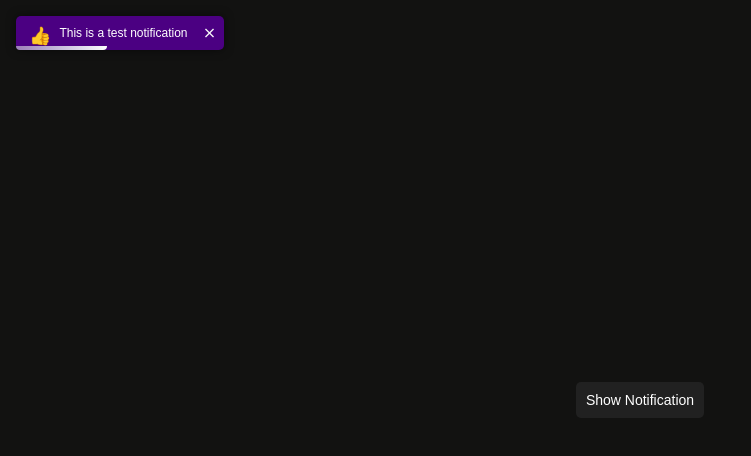
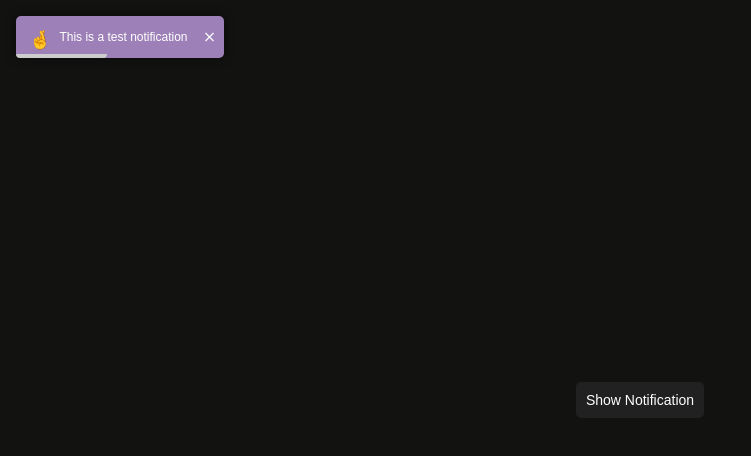
Before and after one commit to Front-End-Bootcamp/vue-component-create-teamapple, a Vue app: page / in a window 1280 px wide. Both pictures are taken after a click on the button "Show Notification". Shown: the top 456 px of the page, without its empty margins (0-751 px from the left). Built offline with nearby package versions, Linux system fonts and the light colour scheme.

Commit message:
bar background added

```diff
--- a/src/App.vue
+++ b/src/App.vue
@@ -6,21 +6,30 @@ import { toast } from "./components/Toastify.js";
 const notifications = ref([]);
 
 const clickHandler = () => {
-	notifications.value = [
-		...notifications.value,
-		// toast("This is a test notification", {
-		// 	position: "top-left",
-		// 	background: "#9D80B8",
-		// 	icon: "🤞",
-		// 	duration : 5000,
-		// })
-		toast().info("This is a test notification", {
-			position: "top-left",
-			icon: "👍",
-			background : "indigo",
-			duration : 5000,
-		})
-	];
+	// notifications.value = [
+	// 	...notifications.value,
+	// 	toast("This is a test notification", {
+	// 		position: "top-left",
+	// 		background: "#9D80B8",
+	// 		icon: "🤞",
+	// 		duration : 5000,
+	// 	}),
+	// 	toast().info("This is a test notification", {
+	// 		position: "top-left",
+	// 		icon: "👍",
+	// 		background : "indigo",
+	// 		duration : 5000,
+	// 	}),
+	// 	toast().error()
+	// ];
+	notifications.value.push(toast("This is a test notification", {
+		position: "top-left",
+		background: "#9D80B8",
+		barActive : true,
+		barBackground : "#cdcdcd",
+		icon: "🤞",
+		duration : 5000,
+	}));
 };
 </script>
 
--- a/src/components/Notification.vue
+++ b/src/components/Notification.vue
@@ -9,6 +9,7 @@ const emit = defineEmits(["update:id"]);
 
 const position = props.notification.class.position;
 const backgroundColor = props.notification.class.background;
+const barBackground = props.notification.class.barBackground;
 
 const closeHandler = () => {
 	emit("update:id", props.notification.id);
@@ -45,7 +46,7 @@ onMounted(() => {
 			<button class="notification--message__close" @click="closeHandler">
 				<span class="material-symbols-outlined"> close </span>
 			</button>
-			<div class="notification--message__bar" :style="{ width: `${barWidth}%`}" ></div>
+			<div v-if="props.notification.barActive" class="notification--message__bar" :style="{ width: `${barWidth}%` , backgroundColor : barBackground}" ></div>
 		</div>
 	</template>
 </template>
@@ -64,7 +65,7 @@ onMounted(() => {
 	border-radius: 5px;
 	color: white;
 	margin: 8px;
-	padding: 8px 5px;
+	padding: 12px 5px;
 	min-width: 150px;
 	max-width: 300px;
 	width: auto;
@@ -97,7 +98,7 @@ onMounted(() => {
         left: 0;
         width: 100%;
         height: 4px;
-				background-image: linear-gradient(to left, #fefefe, #e2deee, #c9bfdd, #b29fcb, #9d80b8);
+				// background-image: linear-gradient(to left, #fefefe, #e2deee, #c9bfdd, #b29fcb, #9d80b8);
         border-radius: 0px 0px 5px 5px;
     }
 }
--- a/src/components/Toastify.js
+++ b/src/components/Toastify.js
@@ -1,49 +1,49 @@
 export const toast = (message = "Default Message", options = {}) => {
-	const { background = '#212121', position = 'top-right', icon = "mood", duration = 10000 } = options;
+	const { background = '#212121', position = 'top-right', icon = "mood", duration = 10000 ,barActive=true,barBackground="white"} = options;
 	const toast = {
 		id: new Date().getTime(),
 		description: message,
 		show: true,
 		duration,
 		icon,
+		barActive,
 		class: {
+			barBackground,
 			position,
 			background,
 		},
-		success: (description = 'Success Notification !', options = {}) => {
-			const { position = 'top-right', icon = "check_circle", duration = 10000 ,background = '#4caf50'} = options;
+		type : (description , options={}) => {
+			const { position, icon , duration ,background ,barBackground,barActive} = options;
 			toast.description = description;
-			toast.class.position = position;
 			toast.icon= icon;
 			toast.duration = duration;
+			toast.barActive = barActive
+			toast.class.position = position;
 			toast.class.background = background;
+			toast.class.barBackground = barBackground
+		},
+		success: (description = 'Success Notification !', options = {}) => {
+			const { position = 'top-right', icon = "check_circle", duration = 10000 ,
+			background = '#4caf50', barBackground="#c9f0cb" , barActive=true} = options;
+			toast.type(description, { position, icon, duration, background , barBackground,barActive });
 			return toast;
 		},
-		error: (description = 'Error Notification !',options = {}) => {
-			const { position = 'top-right', icon = "priority_high", duration = 10000 ,background = '#f44336'} = options;
-			toast.description = description;
-			toast.class.position = position;
-			toast.icon= icon;
-			toast.duration = duration;
-			toast.class.background = background;
+		error: (description = 'Error Notification !', options = {}) => {
+			const { position = 'top-right', icon = "priority_high", duration = 10000 ,
+			background = '#f44336',barBackground="#faa19b", barActive=true} = options;
+			toast.type(description, { position, icon, duration, background,barBackground,barActive });
 			return toast;
 		},
-		warning: (description = 'Warning Notification !',options = {}) => {
-			const { position = 'top-right', icon = "warning", duration = 10000 ,background = '#ff9800'} = options;
-			toast.description = description;
-			toast.class.position = position;
-			toast.icon= icon;
-			toast.duration = duration;
-			toast.class.background = background;
+		warning: (description = 'Warning Notification !', options = {}) => {
+			const { position = 'top-right', icon = "warning", duration = 10000 ,
+			background = '#ff9800' , barBackground="#f7cc8d",barActive=true} = options;
+			toast.type(description, { position, icon, duration, background,barBackground,barActive });
 			return toast;
 		},
-		info: (description = 'Info Notification !',options = {}) => {
-			const { position = 'top-right', icon = "info", duration = 10000 ,background = '#2196f3'} = options;
-			toast.description = description;
-			toast.class.position = position;
-			toast.icon= icon;
-			toast.duration = duration;
-			toast.class.background = background;
+		info: (description = 'Info Notification !', options = {}) => {
+			const { position = 'top-right', icon = "info", duration = 10000 ,
+			background = '#2196f3' ,barBackground="#a3d6ff", barActive=true} = options;
+			toast.type(description, { position, icon, duration, background, barBackground, barActive });
 			return toast;
 		},
 	};
```
